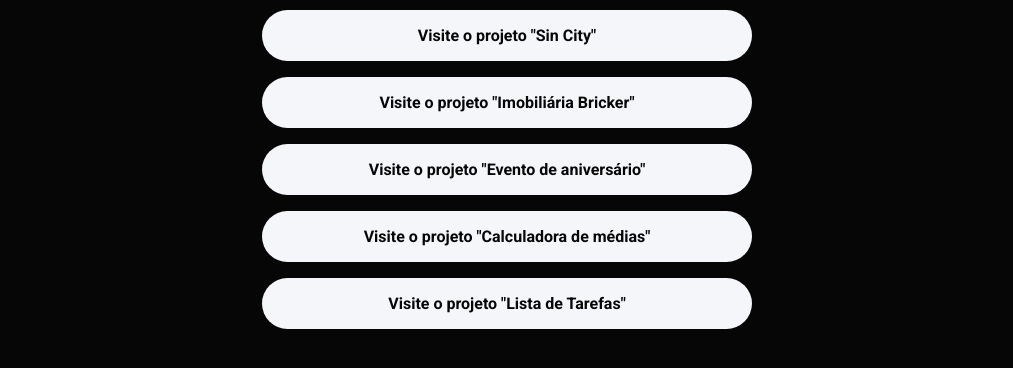
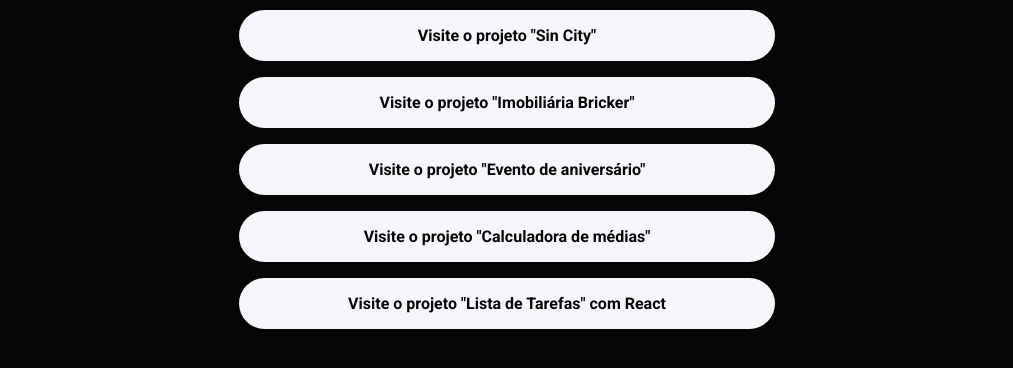
Before and after one commit to VinceMendneck/Arvore-de-links, a website: page index.html in a window 1280 px wide. Shown: the part 366-734 px from the top of the page, without its empty margins (133-1146 px from the left). Drawn offline with Linux system fonts and the light colour scheme.

Commit message:
Update index.html

```diff
--- a/index.html
+++ b/index.html
@@ -43,7 +43,7 @@
                     <a href="https://calculadora-de-medias-ten-omega.vercel.app/">Visite o projeto "Calculadora de médias"</a>
                 </li>
                 <li class="project-item">
-                    <a href="https://todo-vue-gold.vercel.app/">Visite o projeto "Lista de Tarefas"</a>
+                    <a href="https://minhas-tarefas-psi-ruby.vercel.app/">Visite o projeto "Lista de Tarefas" com React</a>
                 </li>
 
             </ul>
```
